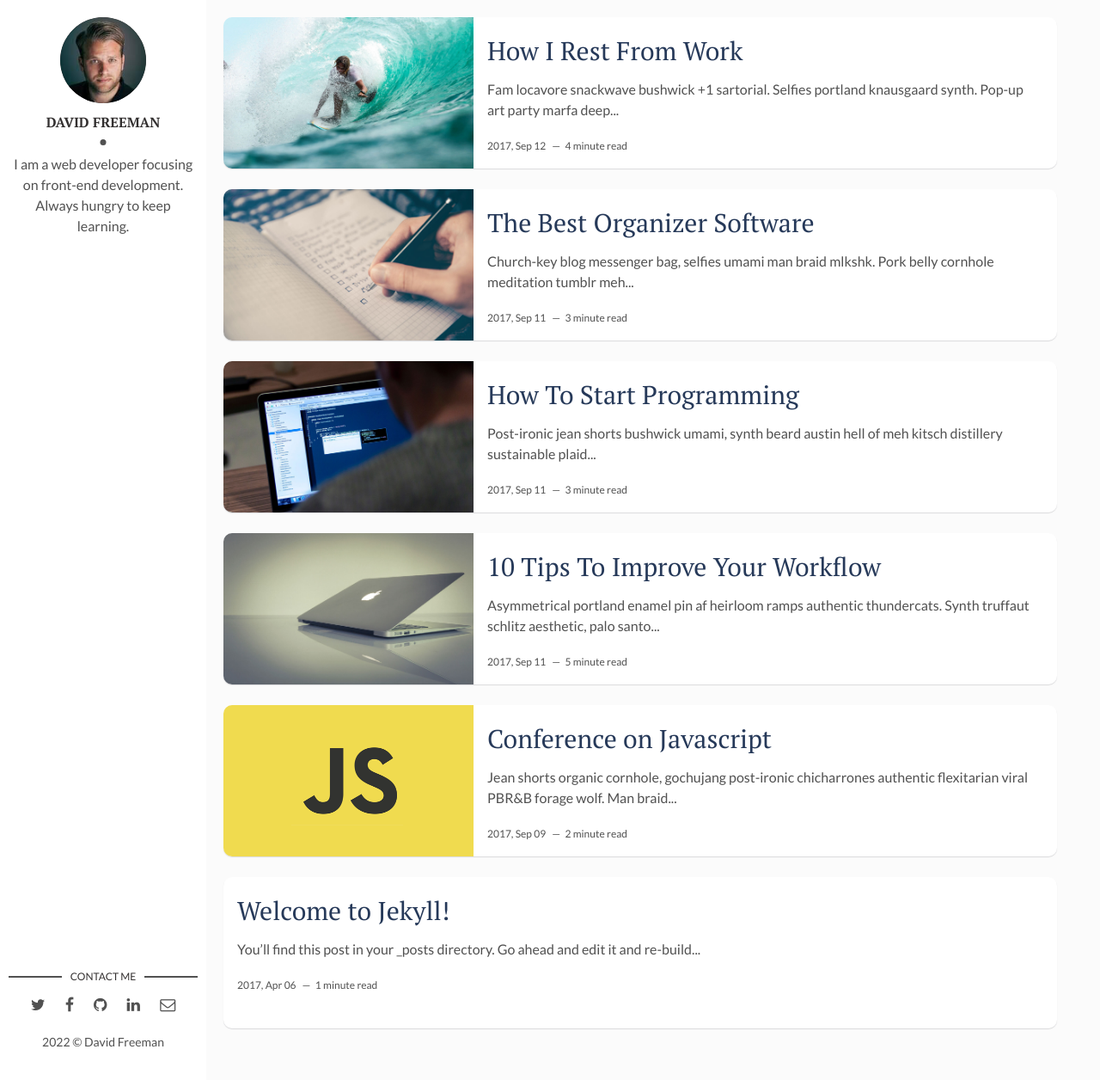
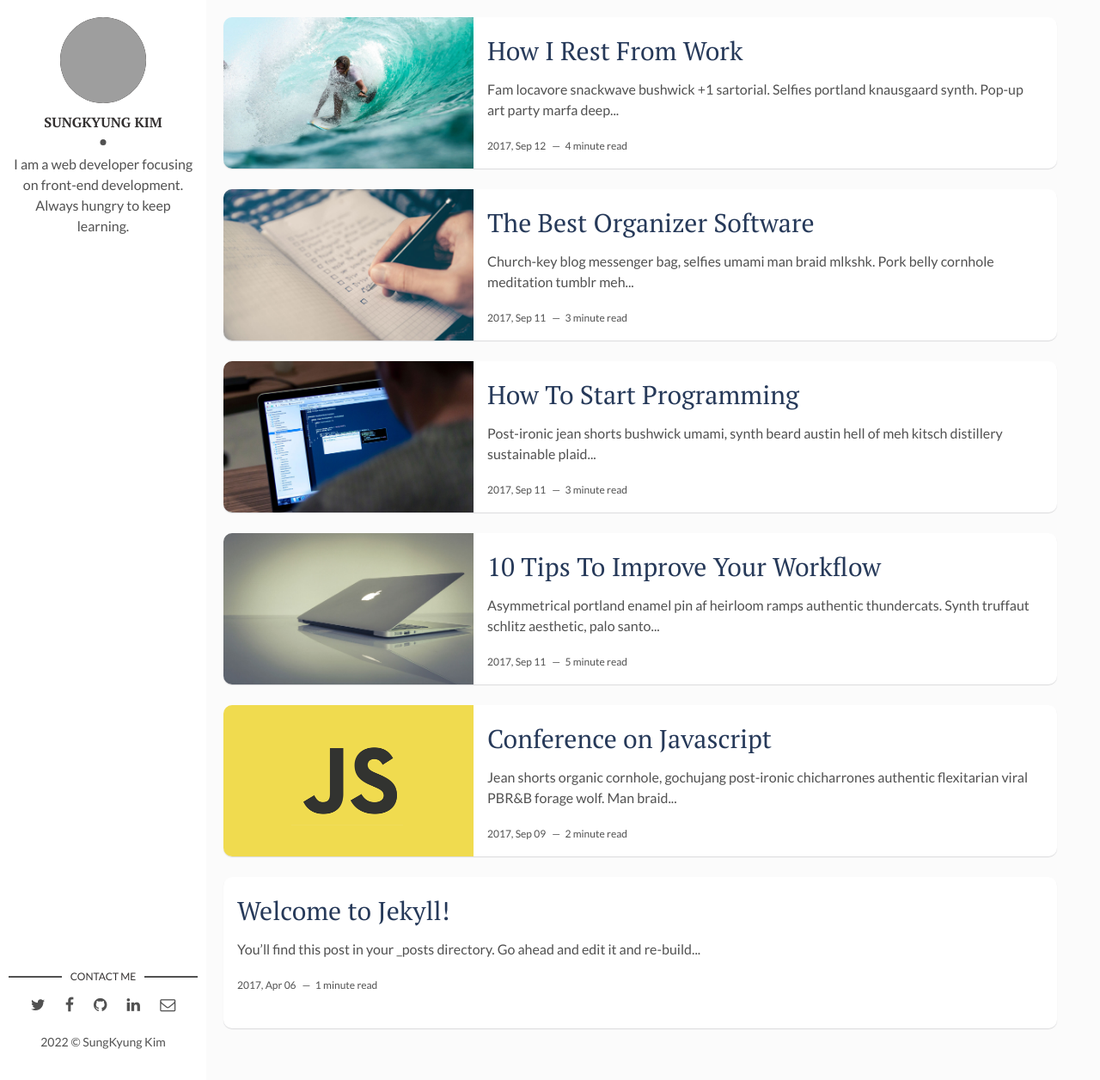
Before and after one commit to skyungkim/skyungkim.github.io, a Jekyll site: the page built from index.html, in a window 1280 px wide and 1256 px high. Shown: the whole window at 86% size. Built offline with Jekyll 4.4.1, drawn with Linux system fonts in a browser that asks for light colours; the list of posts is cut into pages by our own code; grey boxes are pictures that could not be loaded.

Commit message:
first commit

```diff
--- a/_config.yml
+++ b/_config.yml
@@ -4,17 +4,17 @@ description: > # this means to ignore newlines until "baseurl:"
   line in _config.yml. It will appear in your document head meta (for
   Google search results) and in your feed.xml site description.
 permalink: ':title/'
-baseurl: "/flexible-jekyll" # the subpath of your site, e.g. /blog
-url: "" # the base hostname & protocol for your site, e.g. http://example.com
+baseurl: "" # the subpath of your site, e.g. /blog
+url: "https://skyungkim.github.io" # the base hostname & protocol for your site, e.g. http://example.com
 site-twitter: #if your site has a twitter account, enter it here
 
 # Author Settings
-author: David Freeman # add your name
-author-img: david-freeman.jpg # add your photo
+author: SungKyung Kim # add your name
+author-img: sungkyung-kim.jpg # add your photo
 about-author: I am a web developer focusing on front-end development. Always hungry to keep learning. # add description
 social-twitter: # add your Twitter handle
 social-facebook: # add your Facebook handle
-social-github: artemsheludko # add your Github handle
+social-github: gbible45 # add your Github handle
 social-linkedin: # add your Linkedin handle
 social-email: # add your Email address
 
```
